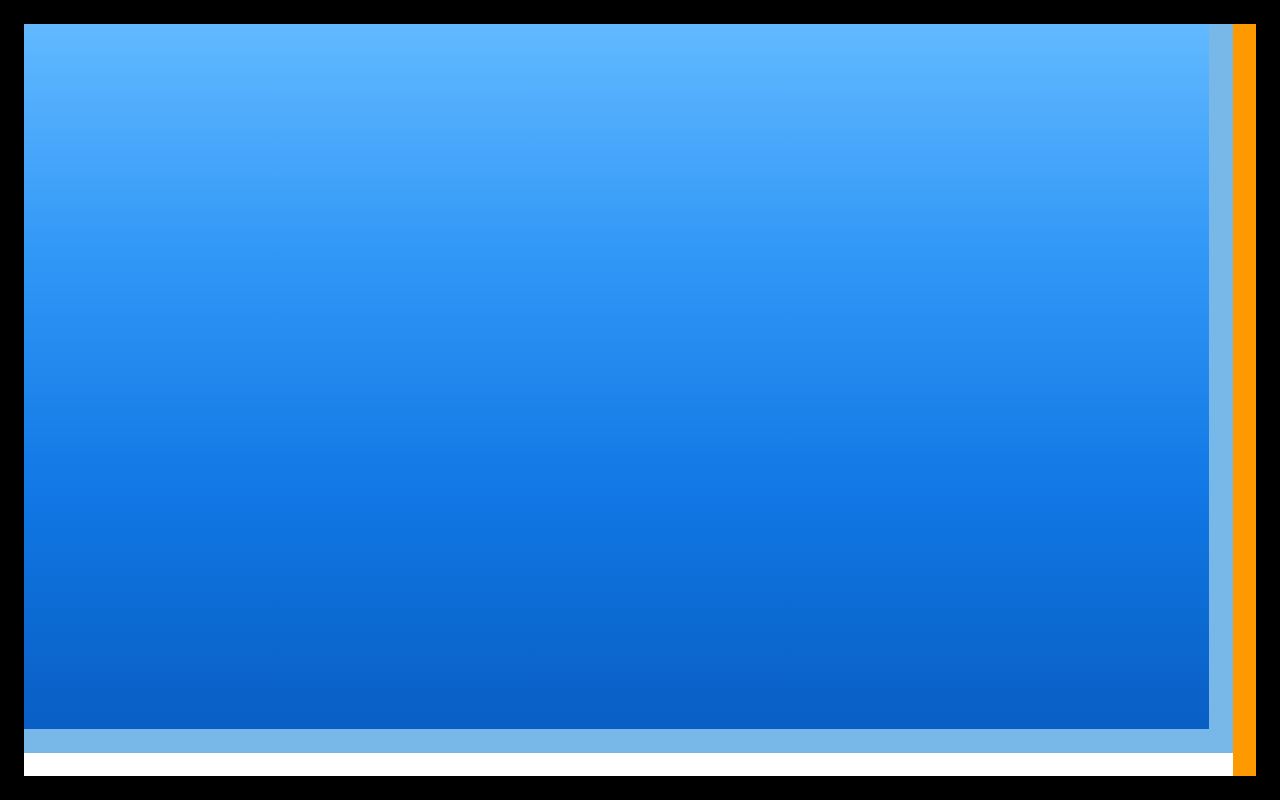
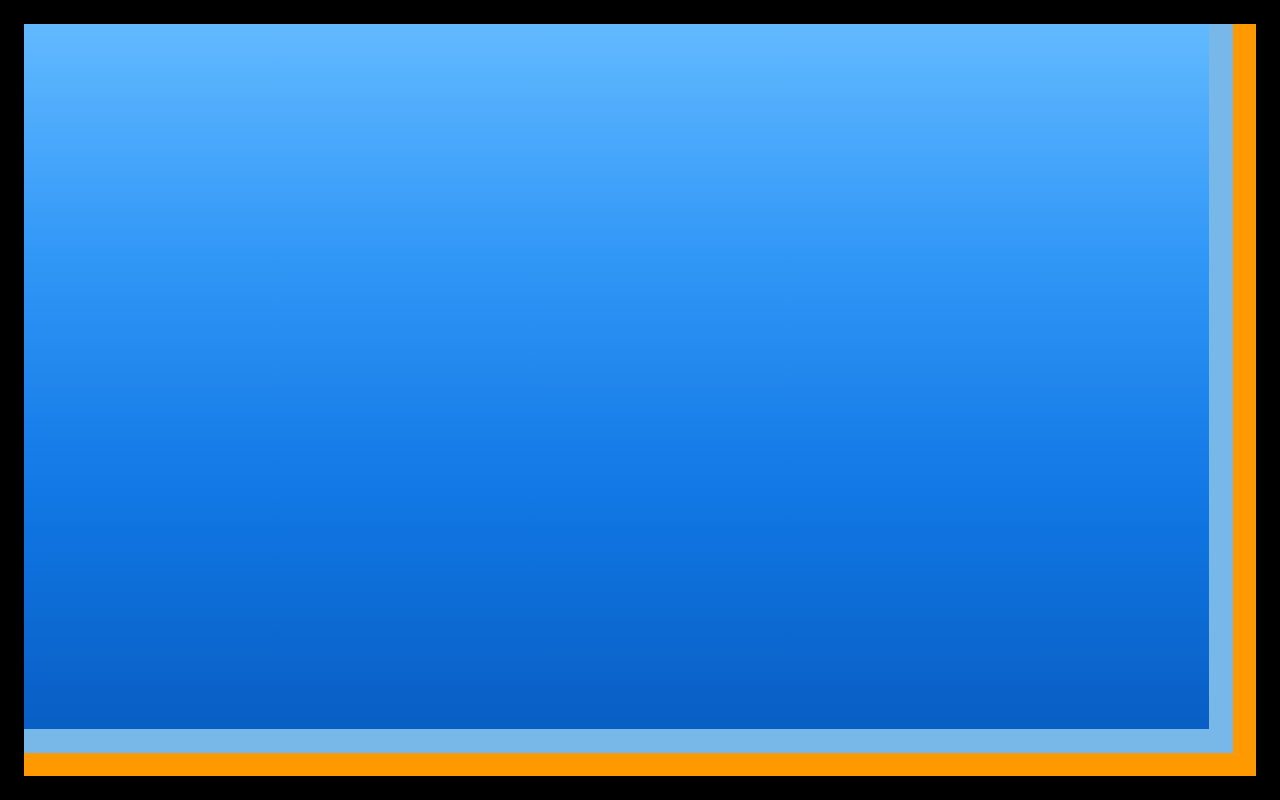
Before and after one commit to indexmod/sky, a plain HTML site: page index.html in a window 1280 px wide. Drawn offline with Linux system fonts and the light colour scheme.

Commit message:
Update index.html

```diff
--- a/index.html
+++ b/index.html
@@ -122,7 +122,7 @@ body {
 
   height: var(--edge-size);
 
-  background: #fff;
+  background: #FF9900;
 
   opacity: 1;
   transform: translateY(0);
```
